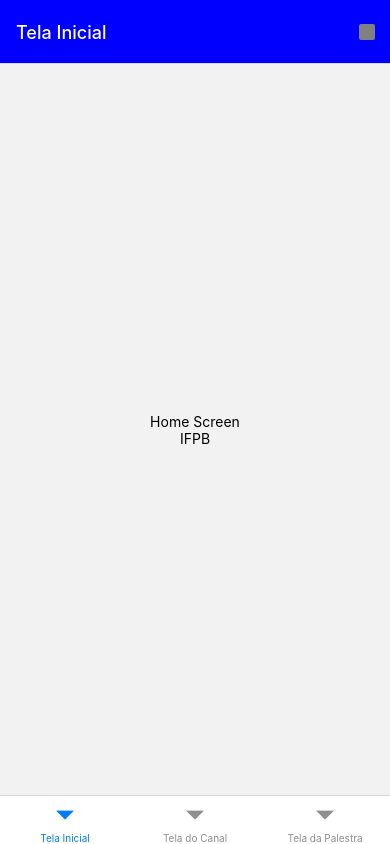
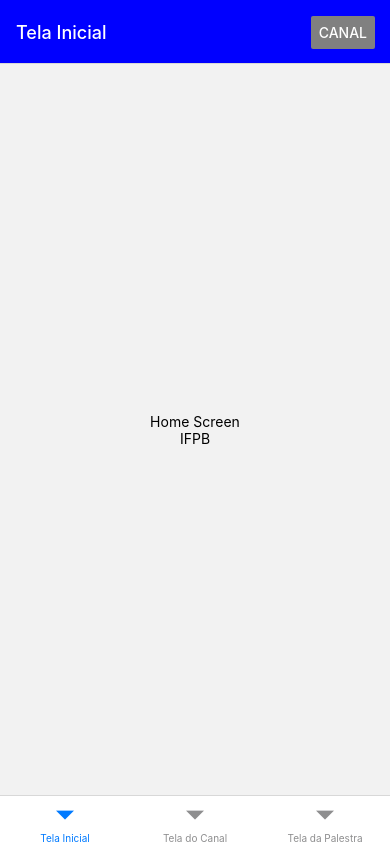
Before and after one commit to JoseNeto5689/MyApp-Teste, a React Native app: screen / in a window 390 px wide. Built offline with nearby package versions, Linux system fonts and the light colour scheme.

Commit message:
Adição da string Canal ao button de home

```diff
--- a/App.js
+++ b/App.js
@@ -45,7 +45,7 @@
             <Guias.Screen
             name = "Home"
             component = { TelaHome }
-            options = { ( { navigation } ) => ({ title: "Tela Inicial", headerStyle: { backgroundColor: "blue" }, headerTintColor: "white", headerRight: () => <View style = { { marginRight: 15 } } ><Button title = "" color = "gray" onPress = { () => navigation.navigate("Canal") } /></View> }) }/>
+            options = { ( { navigation } ) => ({ title: "Tela Inicial", headerStyle: { backgroundColor: "blue" }, headerTintColor: "white", headerRight: () => <View style = { { marginRight: 15 } } ><Button title = "Canal" color = "gray" onPress = { () => navigation.navigate("Canal") } /></View> }) }/>
             <Guias.Screen
             name = "Canal"
             component = { TelaCanal }
```
